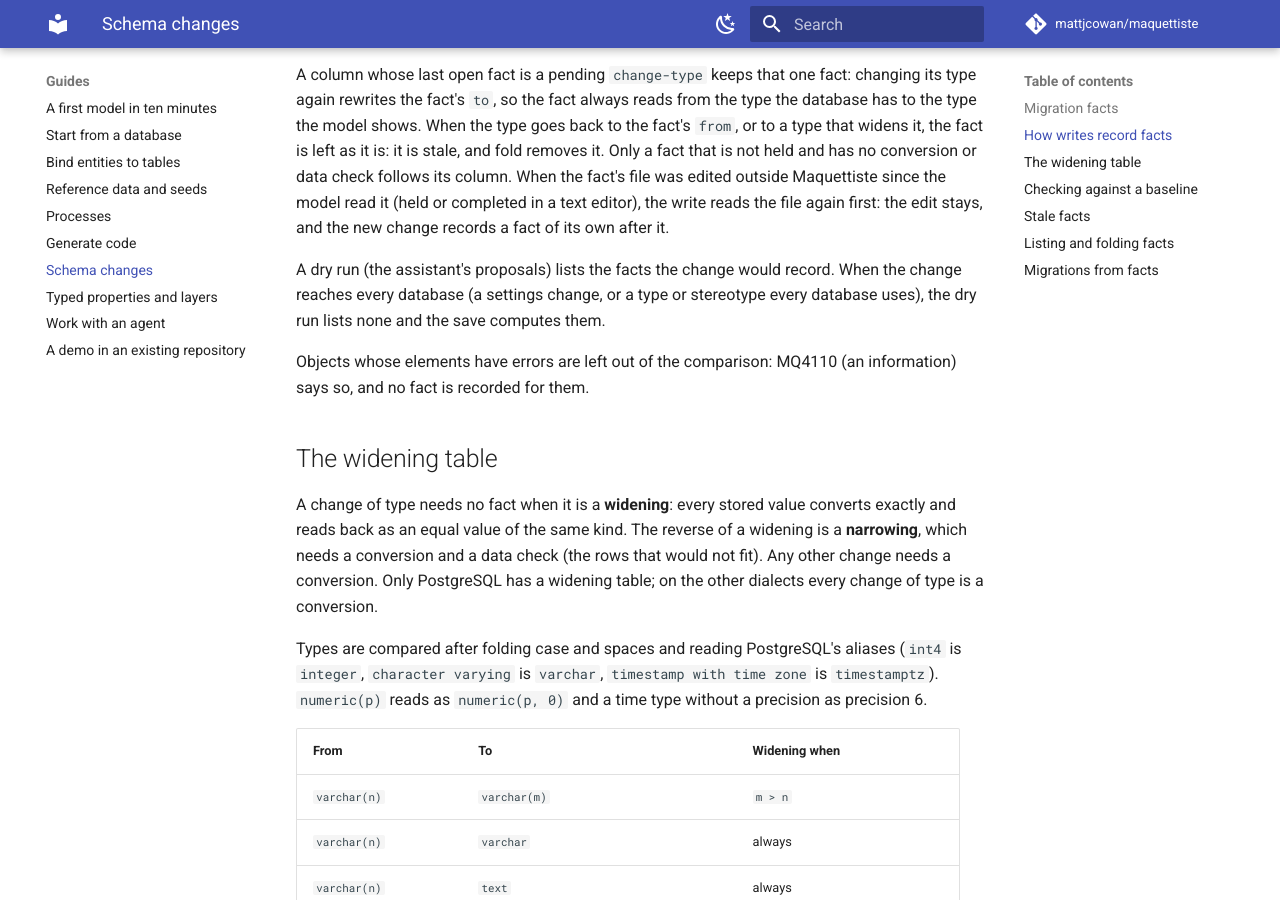
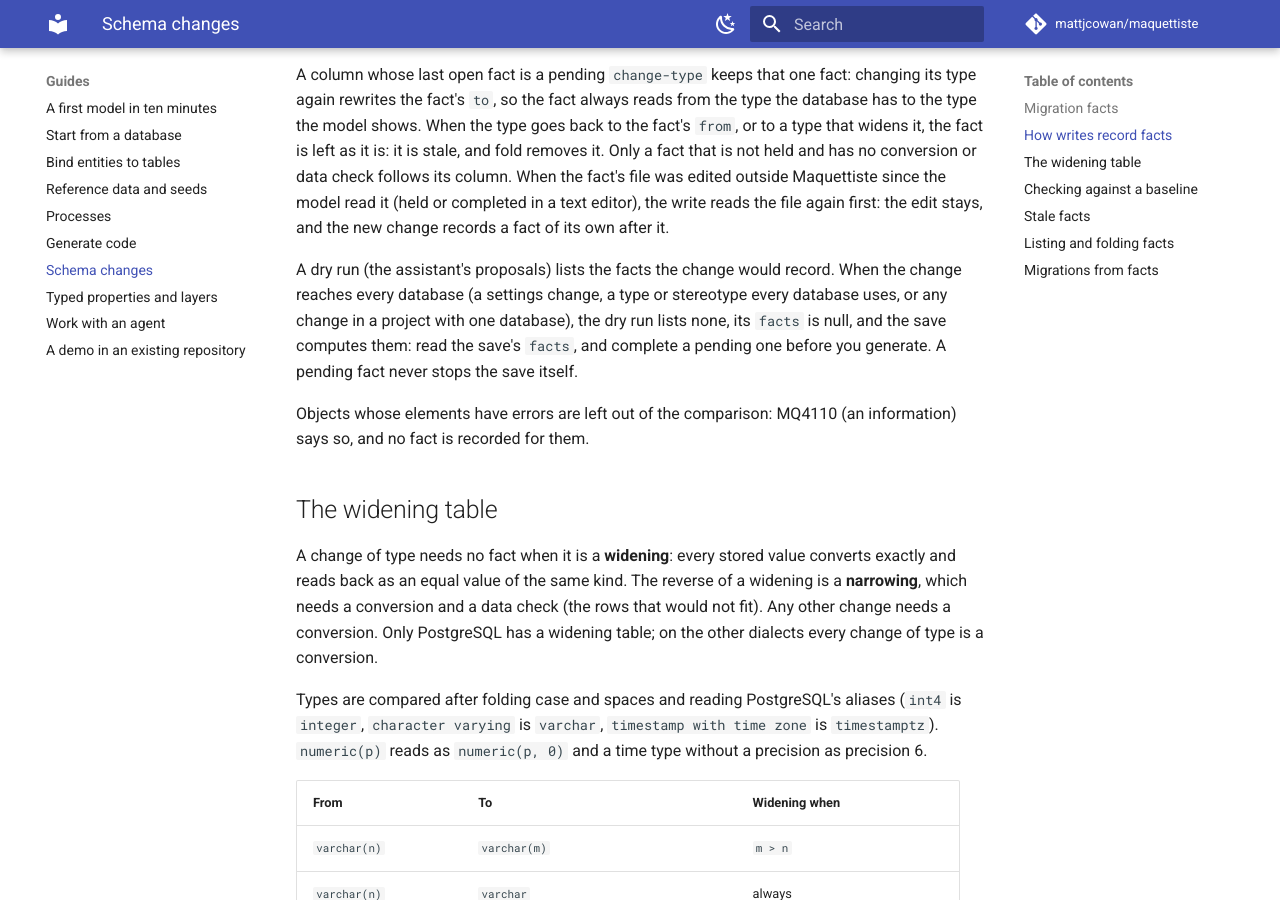
Before and after one commit to mattjcowan/maquettiste, an MkDocs documentation site: the page built from docs/guides/schema-changes.md, in a window 1280 px wide and 900 px high, scrolled down 1834 px. Built offline with MkDocs 1.6.1 and Material for MkDocs 9.7.7, drawn with Linux system fonts in a browser that asks for light colours; comment, search, counter and statistics services are not loaded.

Commit message:
Say that template functions may shadow built-ins and when dry runs list no facts
- packs/README.md and the user guide: a function a template defines with
  func takes the name in that template only; MQ6013 checks pack helpers.
- The schema changes guide: a dry run lists no facts when the change
  reaches every database, so in a project with one database the save's
  facts are the ones to read.

```diff
--- a/docs/guides/schema-changes.md
+++ b/docs/guides/schema-changes.md
@@ -57,8 +57,9 @@
 first: the edit stays, and the new change records a fact of its own after it.
 
 A dry run (the assistant's proposals) lists the facts the change would record. When the change reaches every
-database (a settings change, or a type or stereotype every database uses), the dry run lists none and the save
-computes them.
+database (a settings change, a type or stereotype every database uses, or any change in a project with one database),
+the dry run lists none, its `facts` is null, and the save computes them: read the save's `facts`, and complete a
+pending one before you generate. A pending fact never stops the save itself.
 
 Objects whose elements have errors are left out of the comparison: MQ4110 (an information) says so, and no fact is
 recorded for them.
```
Also changed, not shown: docs/user-guide.md (+2 -1 lines), packs/README.md (+3 -1 lines).
